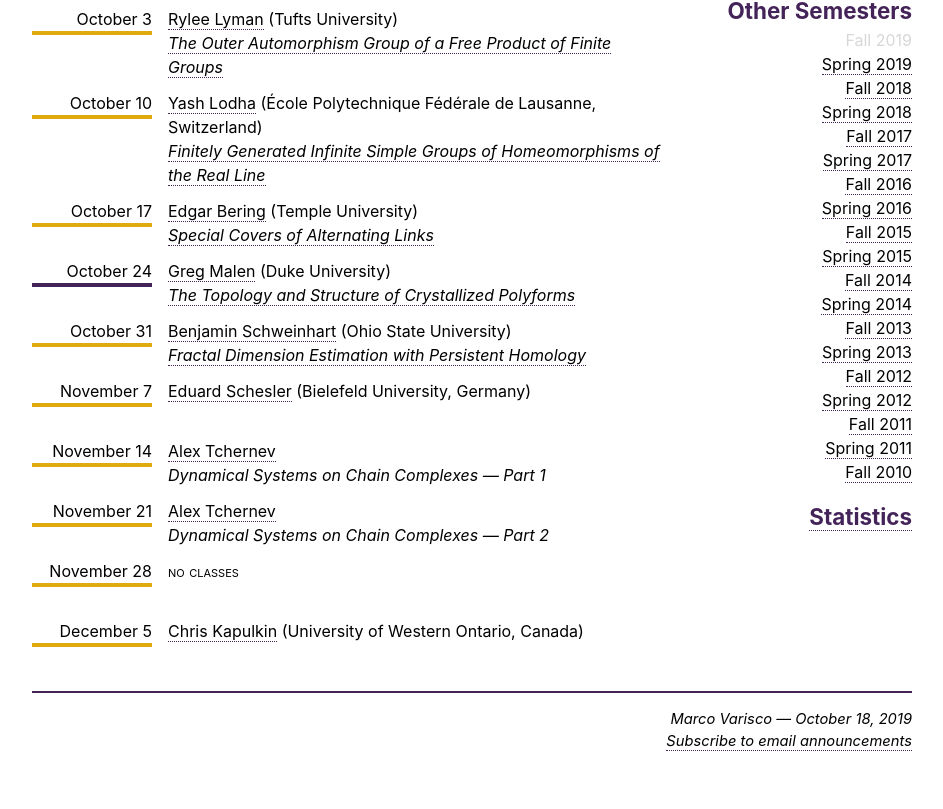
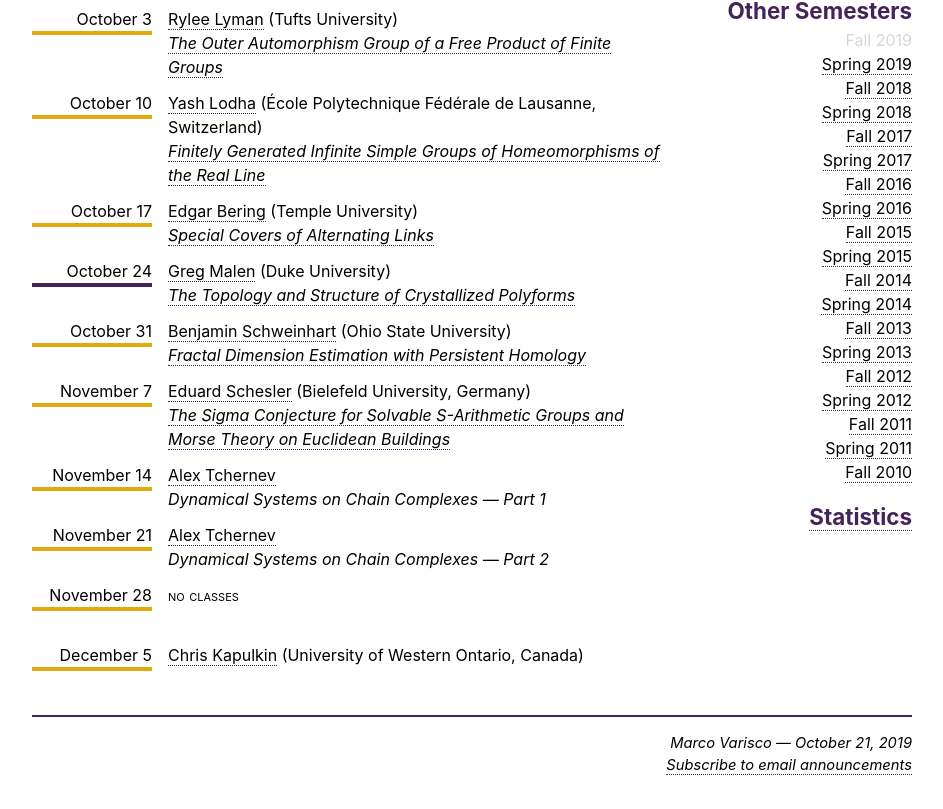
Before and after one commit to albanymath/ats, a plain HTML site: page index-19-9.html in a window 1280 px wide. Shown: the part 491-1300 px from the top of the page, without its empty margins (168-1111 px from the left). Drawn offline with Linux system fonts and the light colour scheme.

Commit message:
Add 191107

```diff
--- a/index-19-9.html
+++ b/index-19-9.html
@@ -104,7 +104,7 @@
 
 <dt>November 7</dt>
 <dd><a href="https://www.math.uni-bielefeld.de/~eschesler/">Eduard Schesler</a> (Bielefeld University, Germany)</dd>
-<dd>&nbsp;</dd>
+<dd><a href="pdf/191107%20seminar.pdf">The Sigma Conjecture for Solvable S-Arithmetic Groups and Morse Theory on Euclidean Buildings</a></dd>
 
 <dt>November 14</dt>
 <dd><a href="https://www.albany.edu/~tchernev/">Alex Tchernev</a></dd>
@@ -127,7 +127,7 @@
 
 <div id="footer">
 <p>
-  Marco Varisco &mdash; <time datetime="2019-10-18">October&nbsp;18, 2019</time><br>
+  Marco Varisco &mdash; <time datetime="2019-10-21">October&nbsp;21, 2019</time><br>
   <a href="mailto:mvarisco@albany.edu?subject=subscribe&body=Please%20add%20me%20to%20the%20Algebra/Topology%20Seminar%20email%20list.">Subscribe to email announcements</a>
 </p>
 </div>
```
Also changed, not shown: index.html (+2 -2 lines), 2 other files.
